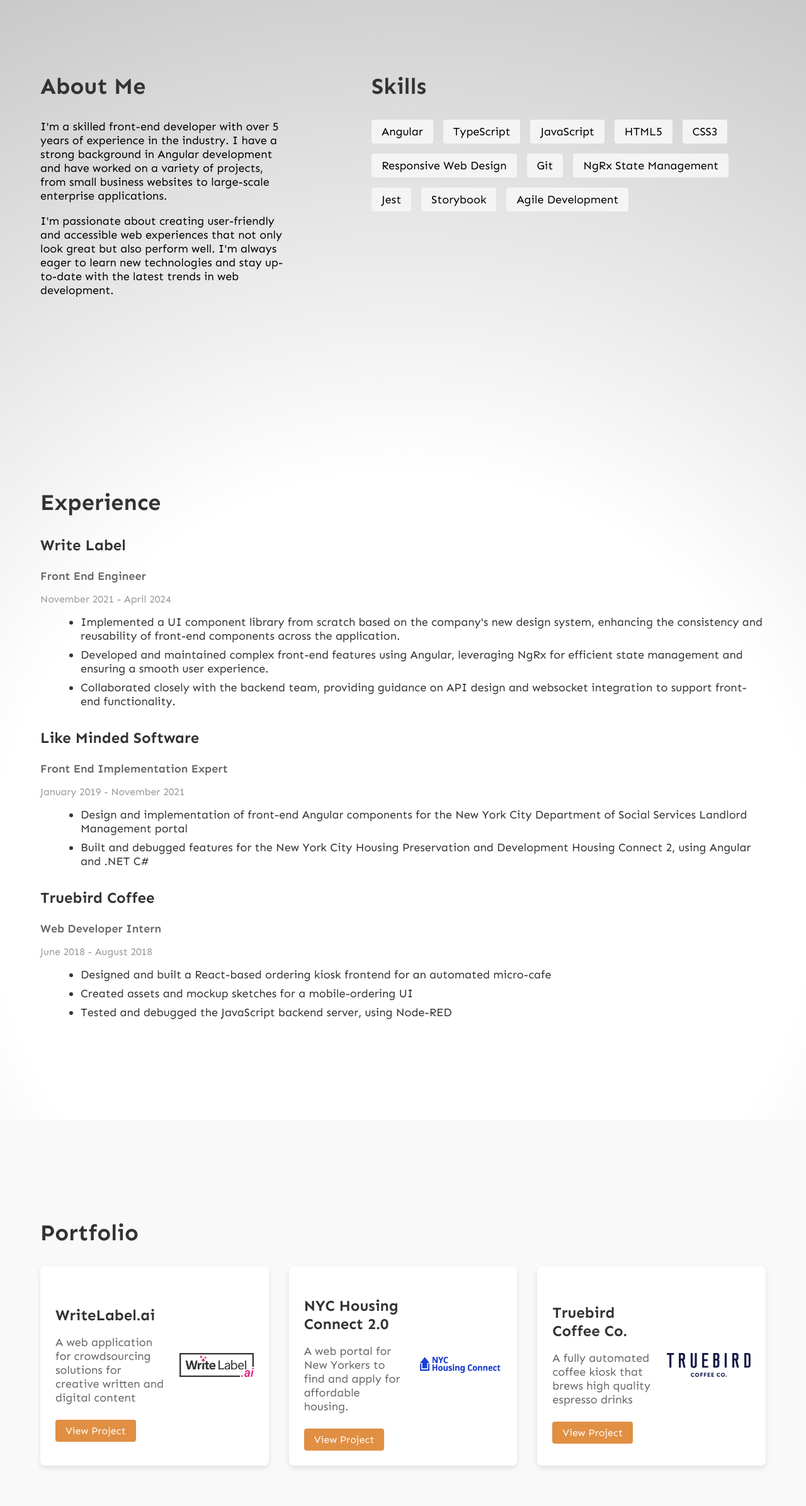
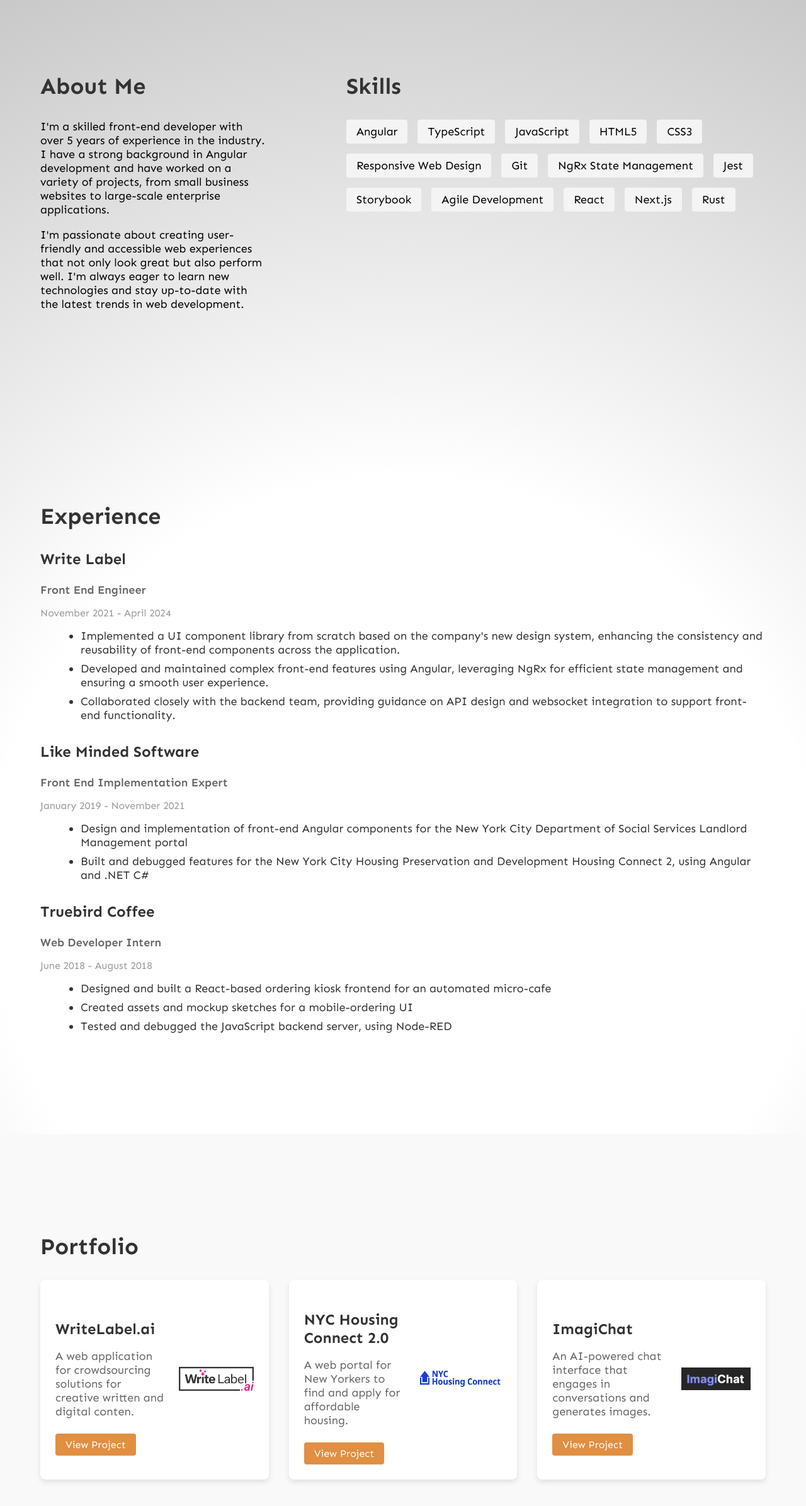
Before and after one commit to andgly95/portfolio-svelte, a SvelteKit app: page / in a window 1280 px wide. Shown: the part 837-3229 px from the top of the page at 63% size. Built offline with nearby package versions, Linux system fonts and the light colour scheme.

Commit message:
Update page content in +page.svelte

```diff
--- a/src/routes/+page.svelte
+++ b/src/routes/+page.svelte
@@ -41,6 +41,9 @@
 				<li>Jest</li>
 				<li>Storybook</li>
 				<li>Agile Development</li>
+				<li>React</li>
+				<li>Next.js</li>
+				<li>Rust</li>
 			</ul>
 		</section>
 	</div>
@@ -101,7 +104,7 @@
 				<div class="left">
 					<h3>WriteLabel.ai</h3>
 					<p>
-						A web application for crowdsourcing solutions for creative written and digital content
+						A web application for crowdsourcing solutions for creative written and digital conten.
 					</p>
 					<a href="https://ai.writelabel.com" target="_blank" class="button">View Project</a>
 				</div>
@@ -123,12 +126,12 @@
 			</div>
 			<div class="project">
 				<div class="left">
-					<h3>Truebird Coffee Co.</h3>
-					<p>A fully automated coffee kiosk that brews high quality espresso drinks</p>
-					<a href="https://www.truebird.com/" target="_blank" class="button">View Project</a>
+					<h3>ImagiChat</h3>
+					<p>An AI-powered chat interface that engages in conversations and generates images.</p>
+					<a href="https://guess-ai.app/" target="_blank" class="button">View Project</a>
 				</div>
 				<div class="right">
-					<img src="truebird.svg" alt="NYC Housing Connect 2.0" />
+					<img src="imagichat.png" alt="ImagiChat" />
 				</div>
 			</div>
 		</div>
```
Also changed, not shown: static/imagichat.png (added).
